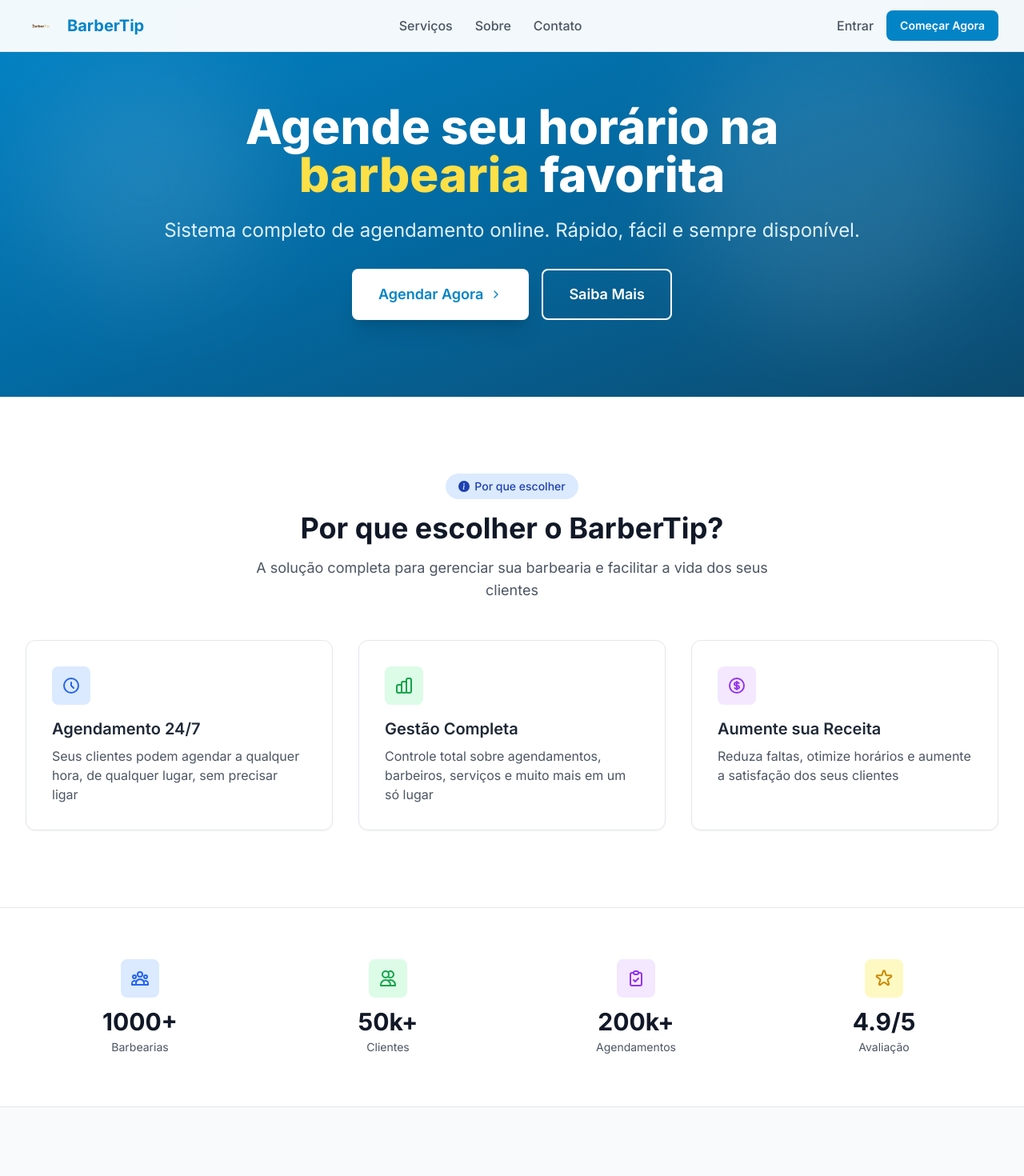
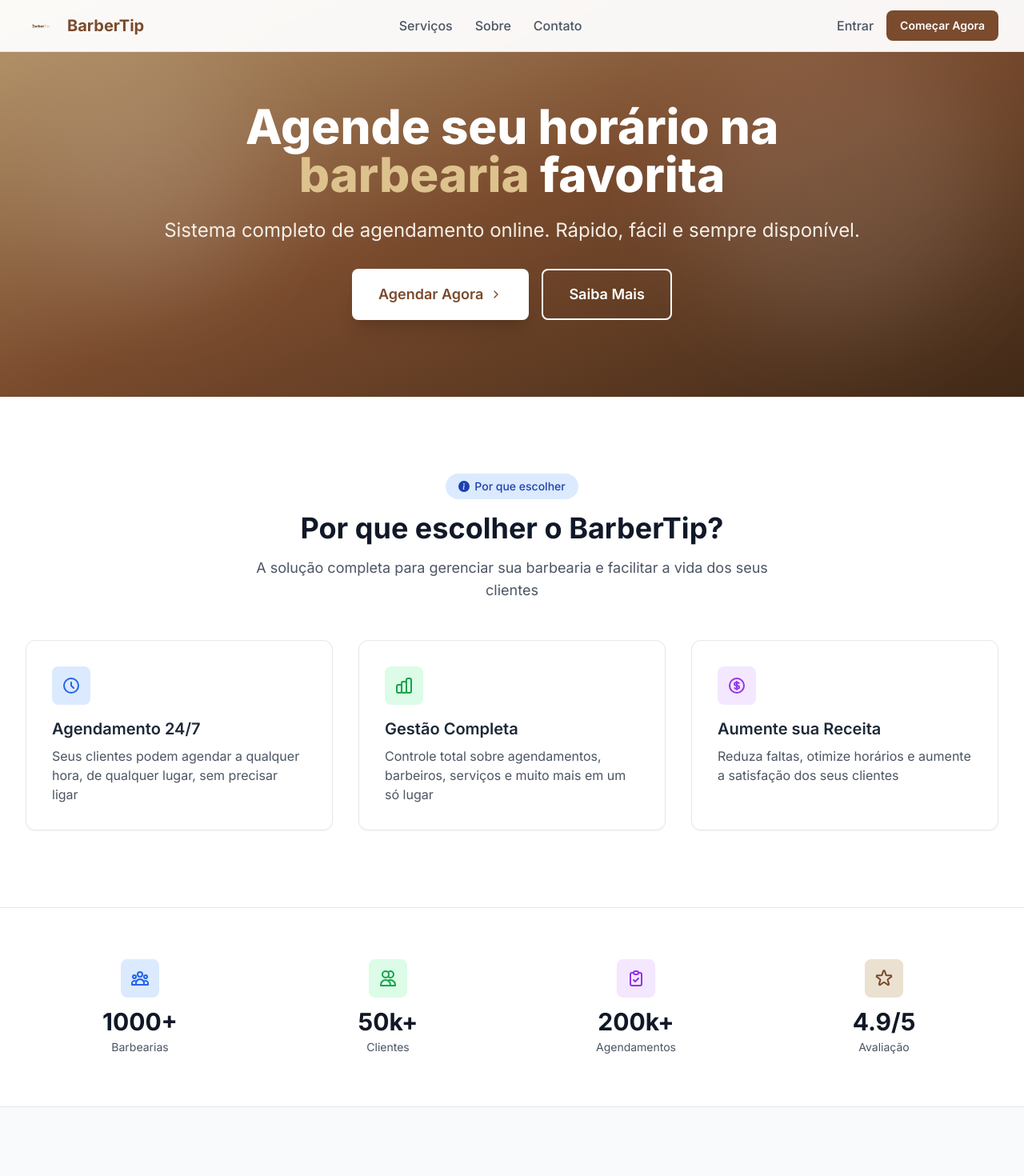
Before and after one commit to IgorLohan/barbertip, a Next.js app in the folder frontend/: page / in a window 1280 px wide. Shown: the top 1470 px of the page at 80% size. Built offline with nearby package versions, Linux system fonts and the light colour scheme; no server answers.

Commit message:
Ajustando cores do frontend para ficar igual a nova logo

```diff
--- a/frontend/app/admin/dashboard/page.tsx
+++ b/frontend/app/admin/dashboard/page.tsx
@@ -266,7 +266,7 @@ export default function DashboardPage() {
                 id="company-select"
                 value={selectedCompanyId}
                 onChange={(e) => setSelectedCompanyId(e.target.value)}
-                className="min-w-0 px-3 sm:px-4 py-2 border border-gray-300 rounded-md shadow-sm text-gray-900 bg-white focus:outline-none focus:ring-primary-500 focus:border-primary-500"
+                className="min-w-0 px-3 sm:px-4 py-2 border border-gray-300 rounded-md shadow-sm text-gray-900 bg-white focus:outline-none focus:ring-primary-600 focus:border-primary-700"
               >
                 <option value="">Todas as empresas</option>
                 {companies.map((company) => (
@@ -290,12 +290,12 @@ export default function DashboardPage() {
                   </p>
                 </div>
                 <div className="bg-primary-100 rounded-full p-3">
-                  <svg className="w-8 h-8 text-primary-600" fill="none" stroke="currentColor" viewBox="0 0 24 24">
+                  <svg className="w-8 h-8 text-primary-700" fill="none" stroke="currentColor" viewBox="0 0 24 24">
                     <path strokeLinecap="round" strokeLinejoin="round" strokeWidth={2} d="M19 21V5a2 2 0 00-2-2H7a2 2 0 00-2 2v16m14 0h2m-2 0h-5m-9 0H3m2 0h5M9 7h1m-1 4h1m4-4h1m-1 4h1m-5 10v-5a1 1 0 011-1h2a1 1 0 011 1v5m-4 0h4" />
                   </svg>
                 </div>
               </div>
-              <Link href="/admin/empresas" className="text-primary-600 text-sm font-medium mt-4 inline-block hover:text-primary-700">
+              <Link href="/admin/empresas" className="text-primary-700 text-sm font-medium mt-4 inline-block hover:text-primary-800">
                 Gerenciar empresas →
               </Link>
             </div>
@@ -458,12 +458,12 @@ export default function DashboardPage() {
                 <p className="text-3xl font-bold text-gray-900 mt-2">{gerenteStats?.totalServices || 0}</p>
               </div>
               <div className="bg-primary-100 rounded-full p-3">
-                <svg className="w-8 h-8 text-primary-600" fill="none" stroke="currentColor" viewBox="0 0 24 24">
+                <svg className="w-8 h-8 text-primary-700" fill="none" stroke="currentColor" viewBox="0 0 24 24">
                   <path strokeLinecap="round" strokeLinejoin="round" strokeWidth={2} d="M19 11H5m14 0a2 2 0 012 2v6a2 2 0 01-2 2H5a2 2 0 01-2-2v-6a2 2 0 012-2m14 0V9a2 2 0 00-2-2M5 11V9a2 2 0 012-2m0 0V5a2 2 0 012-2h6a2 2 0 012 2v2M7 7h10" />
                 </svg>
               </div>
             </div>
-            <Link href="/admin/servicos" className="text-primary-600 text-sm font-medium mt-4 inline-block hover:text-primary-700">
+            <Link href="/admin/servicos" className="text-primary-700 text-sm font-medium mt-4 inline-block hover:text-primary-800">
               Gerenciar serviços →
             </Link>
           </div>
--- a/frontend/app/agendar/page.tsx
+++ b/frontend/app/agendar/page.tsx
@@ -258,7 +258,7 @@ export default function AgendarPage() {
                             isDisabled
                               ? 'bg-gray-100 text-gray-400 border-gray-200 cursor-not-allowed'
                               : selectedSlot === slot
-                                ? 'bg-primary-600 text-white border-primary-600'
+                                ? 'bg-primary-700 text-white border-primary-700'
                                 : 'bg-white text-gray-700 border-gray-300 hover:bg-gray-50'
                           }`}
                           title={isDisabled ? 'Horário indisponível' : ''}
@@ -293,7 +293,7 @@ export default function AgendarPage() {
               <button
                 type="submit"
                 disabled={loading || !selectedSlot}
-                className="w-full sm:w-auto bg-primary-600 hover:bg-primary-700 text-white font-bold py-2.5 sm:py-2 px-4 rounded focus:outline-none focus:shadow-outline disabled:opacity-50"
+                className="w-full sm:w-auto bg-primary-700 hover:bg-primary-800 text-white font-bold py-2.5 sm:py-2 px-4 rounded focus:outline-none focus:shadow-outline disabled:opacity-50"
               >
                 {loading ? 'Agendando...' : 'Confirmar Agendamento'}
               </button>
--- a/frontend/app/login/page.tsx
+++ b/frontend/app/login/page.tsx
@@ -69,7 +69,7 @@ export default function LoginPage() {
                 type="email"
                 autoComplete="email"
                 required
-                className="appearance-none rounded-none relative block w-full px-3 py-2.5 sm:py-2 border border-gray-300 placeholder-gray-500 text-gray-900 bg-white rounded-t-md focus:outline-none focus:ring-primary-500 focus:border-primary-500 focus:z-10 text-base sm:text-sm"
+                className="appearance-none rounded-none relative block w-full px-3 py-2.5 sm:py-2 border border-gray-300 placeholder-gray-500 text-gray-900 bg-white rounded-t-md focus:outline-none focus:ring-primary-600 focus:border-primary-700 focus:z-10 text-base sm:text-sm"
                 placeholder="Email"
                 value={email}
                 onChange={(e) => setEmail(e.target.value)}
@@ -83,7 +83,7 @@ export default function LoginPage() {
                 type="password"
                 autoComplete="current-password"
                 required
-                className="appearance-none rounded-none relative block w-full px-3 py-2.5 sm:py-2 border border-gray-300 placeholder-gray-500 text-gray-900 bg-white rounded-b-md focus:outline-none focus:ring-primary-500 focus:border-primary-500 focus:z-10 text-base sm:text-sm"
+                className="appearance-none rounded-none relative block w-full px-3 py-2.5 sm:py-2 border border-gray-300 placeholder-gray-500 text-gray-900 bg-white rounded-b-md focus:outline-none focus:ring-primary-600 focus:border-primary-700 focus:z-10 text-base sm:text-sm"
                 placeholder="Senha"
                 value={password}
                 onChange={(e) => setPassword(e.target.value)}
@@ -95,7 +95,7 @@ export default function LoginPage() {
             <button
               type="submit"
               disabled={loading}
-              className="w-full flex justify-center py-2.5 sm:py-2 px-4 border border-transparent text-sm font-medium rounded-md text-white bg-primary-600 hover:bg-primary-700 focus:outline-none focus:ring-2 focus:ring-offset-2 focus:ring-primary-500 disabled:opacity-50"
+              className="w-full flex justify-center py-2.5 sm:py-2 px-4 border border-transparent text-sm font-medium rounded-md text-white bg-primary-700 hover:bg-primary-800 focus:outline-none focus:ring-2 focus:ring-offset-2 focus:ring-primary-600 disabled:opacity-50"
             >
               {loading ? 'Entrando...' : 'Entrar'}
             </button>
--- a/frontend/app/page.tsx
+++ b/frontend/app/page.tsx
@@ -51,25 +51,25 @@ export default function Home() {
                 height={40}
                 className="object-contain"
               />
-              <span className="text-xl font-bold text-primary-600">BarberTip</span>
+              <span className="text-xl font-bold text-primary-700">BarberTip</span>
             </div>
 
             <div className="hidden md:flex items-center gap-x-7">
-              <a href="#servicos" className="text-gray-600 hover:text-primary-600 font-medium transition-colors">Serviços</a>
-              <a href="#sobre" className="text-gray-600 hover:text-primary-600 font-medium transition-colors">Sobre</a>
-              <a href="#contato" className="text-gray-600 hover:text-primary-600 font-medium transition-colors">Contato</a>
+              <a href="#servicos" className="text-gray-600 hover:text-primary-700 font-medium transition-colors">Serviços</a>
+              <a href="#sobre" className="text-gray-600 hover:text-primary-700 font-medium transition-colors">Sobre</a>
+              <a href="#contato" className="text-gray-600 hover:text-primary-700 font-medium transition-colors">Contato</a>
             </div>
 
             <div className="flex items-center gap-2 sm:gap-4">
               <Link
                 href="/login"
-                className="text-gray-600 hover:text-primary-600 font-medium transition-colors text-sm sm:text-base"
+                className="text-gray-600 hover:text-primary-700 font-medium transition-colors text-sm sm:text-base"
               >
                 Entrar
               </Link>
               <Link
                 href="/login"
-                className="py-2 px-3 sm:px-4 inline-flex items-center gap-x-2 text-sm font-semibold rounded-lg border border-transparent bg-primary-600 text-white hover:bg-primary-700 disabled:opacity-50 disabled:pointer-events-none transition-colors"
+                className="py-2 px-3 sm:px-4 inline-flex items-center gap-x-2 text-sm font-semibold rounded-lg border border-transparent bg-primary-700 text-white hover:bg-primary-800 disabled:opacity-50 disabled:pointer-events-none transition-colors"
               >
                 Começar Agora
               </Link>
@@ -88,7 +88,7 @@ export default function Home() {
           <div className="text-center max-w-4xl mx-auto">
             <h1 className="text-3xl sm:text-4xl md:text-5xl lg:text-6xl font-extrabold mb-4 sm:mb-6 leading-tight">
               Agende seu horário na{' '}
-              <span className="text-yellow-300">barbearia</span> favorita
+              <span className="text-primary-500">barbearia</span> favorita
             </h1>
             <p className="text-lg sm:text-xl md:text-2xl text-primary-100 mb-6 sm:mb-8 px-2">
               Sistema completo de agendamento online. Rápido, fácil e sempre disponível.
@@ -96,7 +96,7 @@ export default function Home() {
             <div className="flex flex-col sm:flex-row gap-3 sm:gap-4 justify-center px-4">
               <Link
                 href="/login"
-                className="py-3 sm:py-4 px-6 sm:px-8 inline-flex items-center gap-x-2 text-base sm:text-lg font-semibold rounded-lg border border-transparent bg-white text-primary-600 hover:bg-gray-100 disabled:opacity-50 disabled:pointer-events-none transition-colors shadow-xl"
+                className="py-3 sm:py-4 px-6 sm:px-8 inline-flex items-center gap-x-2 text-base sm:text-lg font-semibold rounded-lg border border-transparent bg-white text-primary-700 hover:bg-gray-100 disabled:opacity-50 disabled:pointer-events-none transition-colors shadow-xl"
               >
                 Agendar Agora
                 <svg className="flex-shrink-0 w-4 h-4" xmlns="http://www.w3.org/2000/svg" width="24" height="24" viewBox="0 0 24 24" fill="none" stroke="currentColor" strokeWidth="2" strokeLinecap="round" strokeLinejoin="round">
@@ -210,8 +210,8 @@ export default function Home() {
               <div className="text-xs sm:text-sm text-gray-600">Agendamentos</div>
             </div>
             <div className="text-center">
-              <div className="flex justify-center items-center size-12 bg-yellow-100 rounded-lg mx-auto mb-3">
-                <svg className="w-6 h-6 text-yellow-600" fill="none" stroke="currentColor" viewBox="0 0 24 24">
+              <div className="flex justify-center items-center size-12 bg-primary-200 rounded-lg mx-auto mb-3">
+                <svg className="w-6 h-6 text-primary-700" fill="none" stroke="currentColor" viewBox="0 0 24 24">
                   <path strokeLinecap="round" strokeLinejoin="round" strokeWidth={2} d="M11.049 2.927c.3-.921 1.603-.921 1.902 0l1.519 4.674a1 1 0 00.95.69h4.915c.969 0 1.371 1.24.588 1.81l-3.976 2.888a1 1 0 00-.363 1.118l1.518 4.674c.3.922-.755 1.688-1.538 1.118l-3.976-2.888a1 1 0 00-1.176 0l-3.976 2.888c-.783.57-1.838-.197-1.538-1.118l1.518-4.674a1 1 0 00-.363-1.118l-3.976-2.888c-.784-.57-.38-1.81.588-1.81h4.914a1 1 0 00.951-.69l1.519-4.674z" />
                 </svg>
               </div>
@@ -268,7 +268,7 @@ export default function Home() {
       <section className="py-16 sm:py-24 bg-white">
         <div className="max-w-7xl mx-auto px-4 sm:px-6 lg:px-8">
           <div className="text-center mb-12">
-            <span className="inline-flex items-center gap-x-1.5 py-1.5 px-3 sm:px-4 rounded-full text-xs sm:text-sm font-medium bg-yellow-100 text-yellow-800 mb-4">
+            <span className="inline-flex items-center gap-x-1.5 py-1.5 px-3 sm:px-4 rounded-full text-xs sm:text-sm font-medium bg-primary-200 text-primary-800 mb-4">
               <svg className="w-3.5 h-3.5" xmlns="http://www.w3.org/2000/svg" width="16" height="16" fill="currentColor" viewBox="0 0 16 16">
                 <path d="M7.247 11.14 2.451 5.658C1.885 5.013 2.345 4 3.204 4h9.592a1 1 0 0 1 .753 1.659l-4.796 5.48a1 1 0 0 1-1.506 0z"/>
               </svg>
@@ -309,7 +309,7 @@ export default function Home() {
               >
                 <div className="flex items-center gap-1 mb-3 sm:mb-4">
                   {[...Array(testimonial.rating)].map((_, i) => (
-                    <svg key={i} className="w-4 h-4 sm:w-5 sm:h-5 text-yellow-400" fill="currentColor" viewBox="0 0 20 20">
+                    <svg key={i} className="w-4 h-4 sm:w-5 sm:h-5 text-primary-500" fill="currentColor" viewBox="0 0 20 20">
                       <path d="M9.049 2.927c.3-.921 1.603-.921 1.902 0l1.07 3.292a1 1 0 00.95.69h3.462c.969 0 1.371 1.24.588 1.81l-2.8 2.034a1 1 0 00-.364 1.118l1.07 3.292c.3.921-.755 1.688-1.54 1.118l-2.8-2.034a1 1 0 00-1.175 0l-2.8 2.034c-.784.57-1.838-.197-1.539-1.118l1.07-3.292a1 1 0 00-.364-1.118L2.98 8.72c-.783-.57-.38-1.81.588-1.81h3.461a1 1 0 00.951-.69l1.07-3.292z" />
                     </svg>
                   ))}
@@ -349,7 +349,7 @@ export default function Home() {
           <div className="flex flex-col sm:flex-row gap-3 sm:gap-4 justify-center px-4">
             <Link
               href="/login"
-              className="py-3 sm:py-4 px-6 sm:px-8 inline-flex items-center gap-x-2 text-base sm:text-lg font-semibold rounded-lg border border-transparent bg-white text-primary-600 hover:bg-gray-100 disabled:opacity-50 disabled:pointer-events-none transition-colors shadow-xl"
+                className="py-3 sm:py-4 px-6 sm:px-8 inline-flex items-center gap-x-2 text-base sm:text-lg font-semibold rounded-lg border border-transparent bg-white text-primary-700 hover:bg-gray-100 disabled:opacity-50 disabled:pointer-events-none transition-colors shadow-xl"
             >
               Começar Agora
               <svg className="flex-shrink-0 w-4 h-4" xmlns="http://www.w3.org/2000/svg" width="24" height="24" viewBox="0 0 24 24" fill="none" stroke="currentColor" strokeWidth="2" strokeLinecap="round" strokeLinejoin="round">
--- a/frontend/components/Calendar.tsx
+++ b/frontend/components/Calendar.tsx
@@ -138,7 +138,7 @@ export default function Calendar({ schedules }: CalendarProps) {
               onClick={() => setSelectedDate(day)}
               className={`aspect-square p-1 rounded-md border-2 transition-colors ${
                 isSelected
-                  ? 'border-primary-600 bg-primary-50'
+                  ? 'border-primary-700 bg-primary-100'
                   : isToday
                     ? 'border-blue-500 bg-blue-50'
                     : daySchedules.length > 0
@@ -157,7 +157,7 @@ export default function Calendar({ schedules }: CalendarProps) {
                 {daySchedules.length > 0 && (
                   <span className={`text-xs font-bold px-1.5 py-0.5 rounded-full mt-1 ${
                     isSelected
-                      ? 'bg-primary-600 text-white'
+                      ? 'bg-primary-700 text-white'
                       : isToday
                         ? 'bg-blue-600 text-white'
                         : 'bg-primary-500 text-white'
--- a/frontend/components/Layout.tsx
+++ b/frontend/components/Layout.tsx
@@ -65,7 +65,7 @@ export default function Layout({ children }: { children: React.ReactNode }) {
   const NavContent = ({ isMobile = false }: { isMobile?: boolean }) => (
     <>
       <div className="flex items-center justify-between p-4 border-b md:border-b-0">
-        {(isExpanded || isMobile) && <h1 className="text-lg md:text-xl font-bold text-primary-600 truncate">BarberTip</h1>}
+        {(isExpanded || isMobile) && <h1 className="text-lg md:text-xl font-bold text-primary-700 truncate">BarberTip</h1>}
         {!isMobile && (
           <button
             type="button"
@@ -99,7 +99,7 @@ export default function Layout({ children }: { children: React.ReactNode }) {
             <Link
               key={item.href}
               href={item.href}
-              className={`flex items-center gap-3 px-4 py-3 rounded-lg transition-colors ${isActive ? 'bg-primary-600 text-white' : 'text-gray-700 hover:bg-gray-100'}`}
+              className={`flex items-center gap-3 px-4 py-3 rounded-lg transition-colors ${isActive ? 'bg-primary-700 text-white' : 'text-gray-700 hover:bg-gray-100'}`}
               title={!showLabel ? item.label : ''}
             >
               <span className="flex-shrink-0">{item.icon}</span>
@@ -172,7 +172,7 @@ export default function Layout({ children }: { children: React.ReactNode }) {
             <path strokeLinecap="round" strokeLinejoin="round" strokeWidth={2} d="M4 6h16M4 12h16M4 18h16" />
           </svg>
         </button>
-        <span className="font-bold text-primary-600 truncate">BarberTip</span>
+        <span className="font-bold text-primary-700 truncate">BarberTip</span>
       </header>
 
       {/* Main */}
--- a/frontend/tailwind.config.js
+++ b/frontend/tailwind.config.js
@@ -10,16 +10,16 @@ module.exports = {
     extend: {
       colors: {
         primary: {
-          50: '#f0f9ff',
-          100: '#e0f2fe',
-          200: '#bae6fd',
-          300: '#7dd3fc',
-          400: '#38bdf8',
-          500: '#0ea5e9',
-          600: '#0284c7',
-          700: '#0369a1',
-          800: '#075985',
-          900: '#0c4a6e',
+          50: '#faf8f4',
+          100: '#f5f0e8',
+          200: '#ebe1d1',
+          300: '#e1d2ba',
+          400: '#d7c3a3',
+          500: '#DDC28E', // Bege claro da logo (Tip)
+          600: '#b89a6f',
+          700: '#7A4B2D', // Marrom escuro da logo (Barber)
+          800: '#5d3a22',
+          900: '#402917',
         },
       },
     },
```
Also changed, not shown: frontend/app/admin/barbeiros/page.tsx (+13 -13 lines), frontend/app/admin/empresas/page.tsx (+7 -7 lines), frontend/app/admin/servicos/page.tsx (+5 -5 lines), frontend/app/admin/usuarios/page.tsx (+8 -8 lines).
